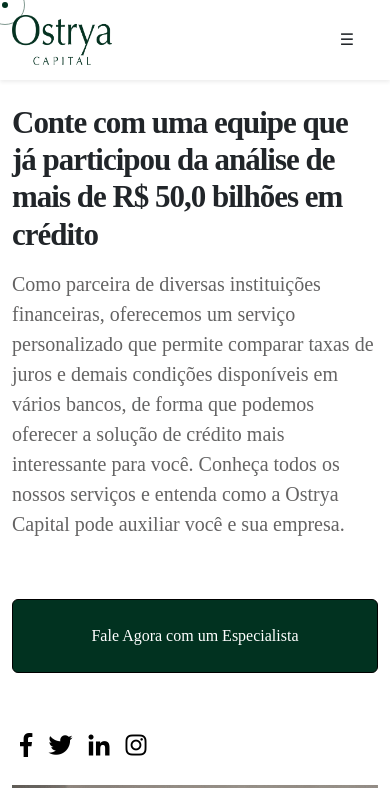
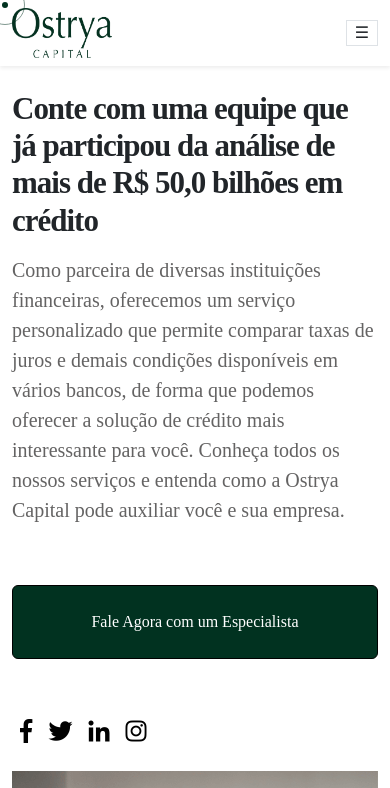
Before and after one commit to gabrielluttjohann/ostrya-capital, a Next.js app: page / in a window 390 px wide. Shown: the top 788 px of the page. Built offline with nearby package versions, Linux system fonts and the light colour scheme; a web font is replaced by a local one.

Commit message:
new hero / navbar

```diff
--- a/src/components/sections/Header/Header.tsx
+++ b/src/components/sections/Header/Header.tsx
@@ -86,7 +86,7 @@ const Header: React.FC = () => {
 
           <button
             ref={buttonRef}
-            className="navbar-toggler d-lg-none p-4"
+            className="navbar-toggler d-lg-none px-2 py-1  border"
             type="button"
             onMouseDown={(e) => e.preventDefault()}
             onClick={toggleMenu}
```
